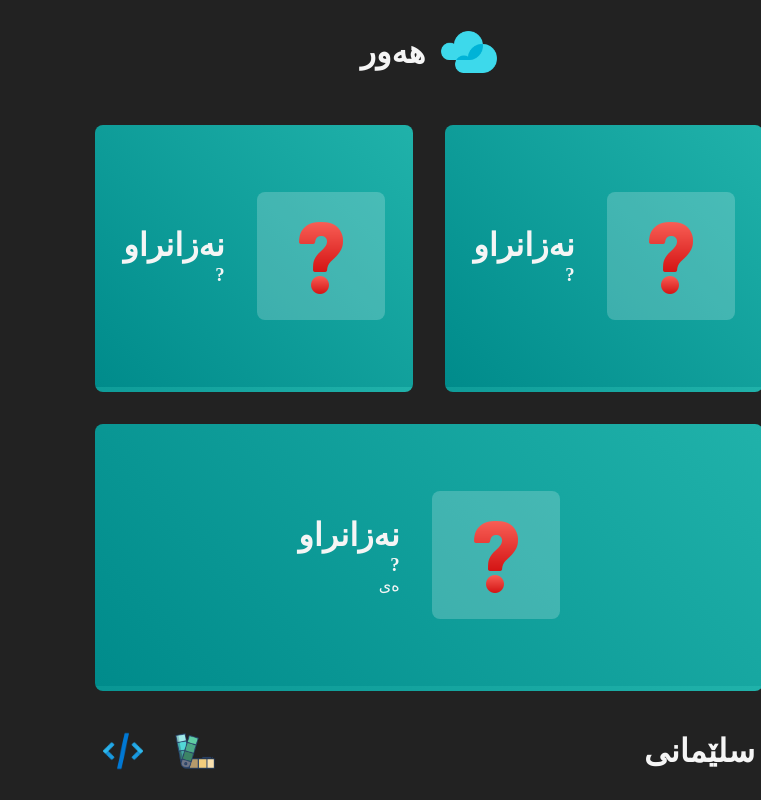
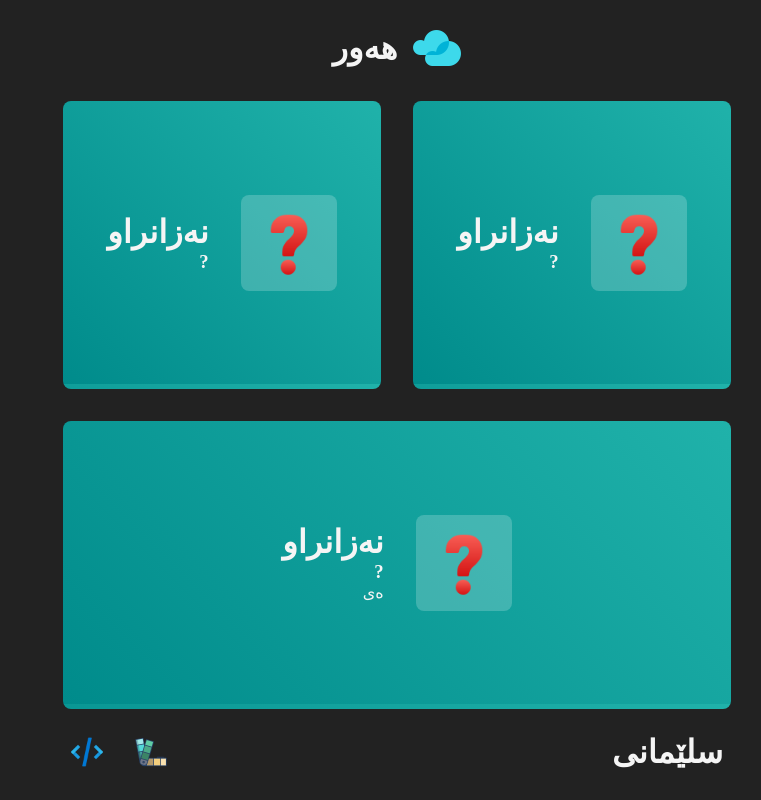
Before and after one commit to ahme-dev/hawr, a React (Vite) app: page / in a window 1280 px wide. Shown: the whole page, without its empty margins (519-1280 px from the left). Built offline with nearby package versions, Linux system fonts and the light colour scheme; a small style sheet from the web is missing.

Commit message:
Modify app sizing

```diff
--- a/src/App.css
+++ b/src/App.css
@@ -27,7 +27,7 @@ main {
   justify-content: space-evenly;
   gap: 2rem;
 
-  padding: 1rem;
+  padding: 0 1rem;
 }
 
 footer {
@@ -56,7 +56,7 @@ footer > div {
 }
 
 img {
-  width: 3.5rem;
+  width: 3rem;
 }
 
 a,
--- a/src/components/Day.css
+++ b/src/components/Day.css
@@ -12,8 +12,8 @@
 .Day-img {
   background-color: rgba(255, 255, 255, 0.2);
   border-radius: 0.5rem;
-  padding: 1rem;
-  width: 8rem;
+  padding: 0.5rem;
+  width: 6rem;
 }
 
 .theme-blue {
```
